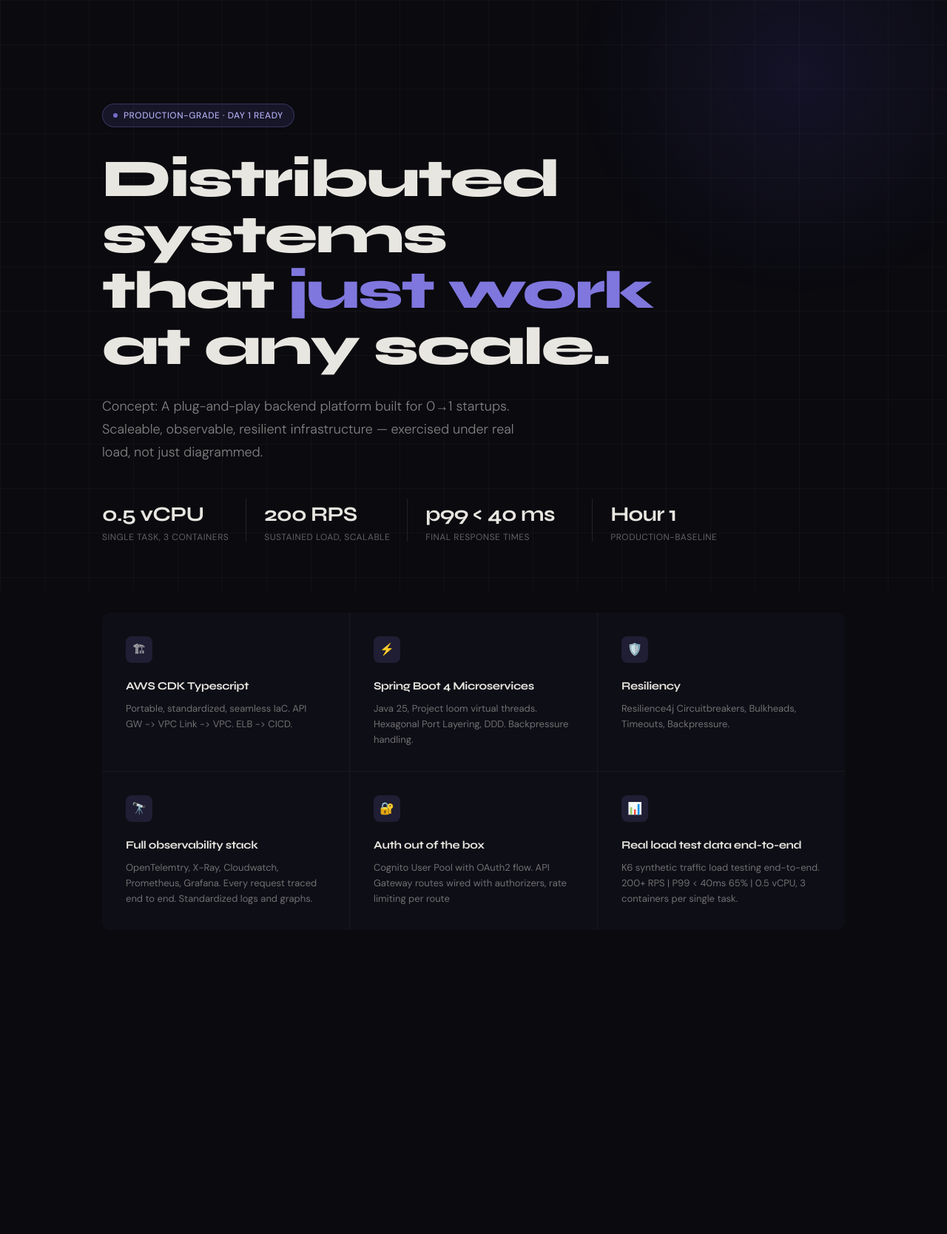
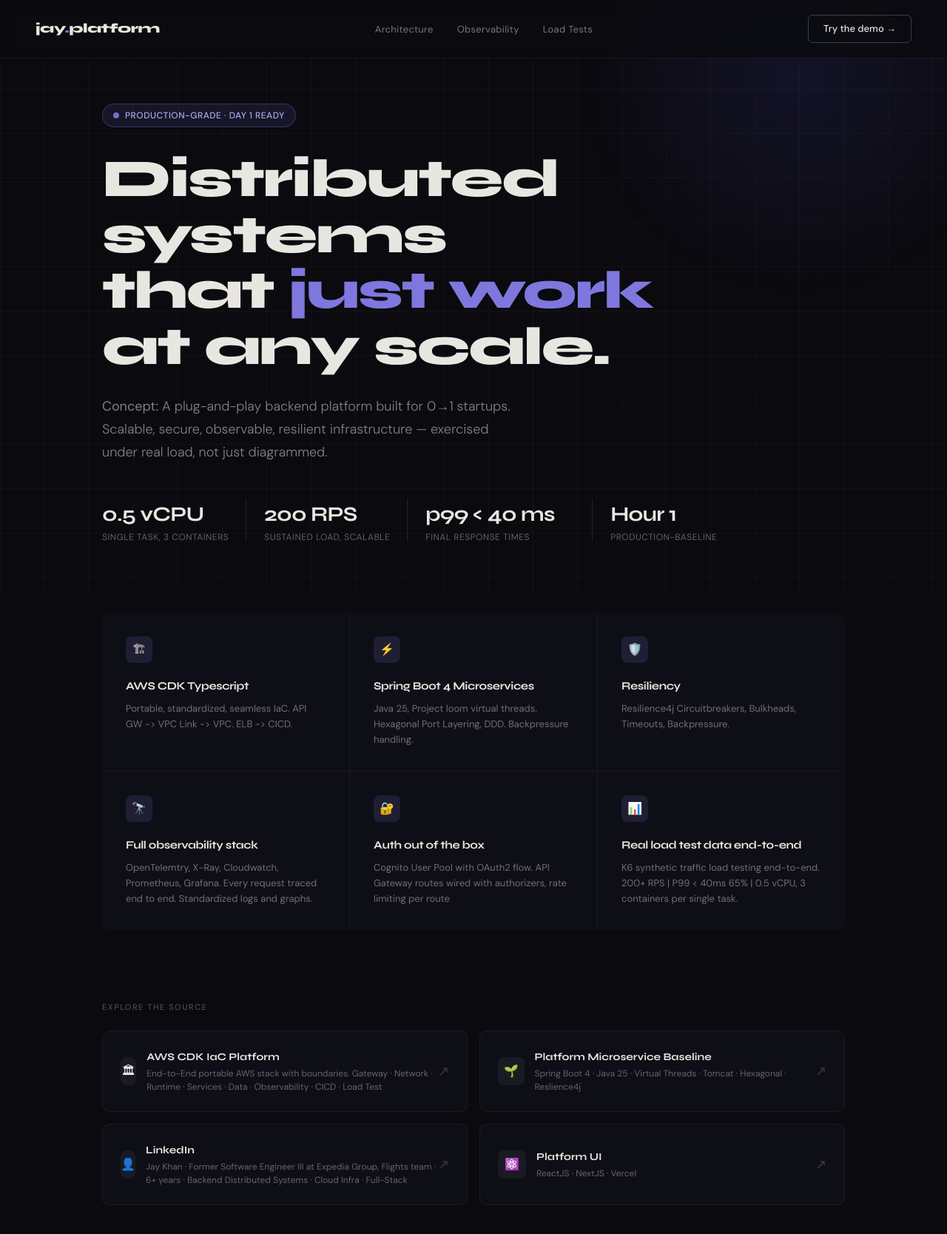
Before and after one commit to jaykhan0713/platform-ui, a Next.js app: page / in a window 1280 px wide. Shown: the top 1668 px of the page at 74% size. Before the commit the page ends 1453 px from the top, so only its background shows below. Built offline with nearby package versions, Linux system fonts and the light colour scheme.

Commit message:
Updated with Source Cards

```diff
--- a/src/app/page.tsx
+++ b/src/app/page.tsx
@@ -1,6 +1,8 @@
 import React from "react"
 import { StatCard, StatCardProps } from "@/components/landing/StatCard"
 import { FeatureCard } from "@/components/landing/FeatureCard"
+import { Nav } from "@/components/landing/Nav"
+import { SourceCard } from "@/components/landing/SourceCard"
 
 const stats: StatCardProps[] = [
   { name: "vCPU", start: 4, end: 0.5, suffix: " vCPU", label: "single task, 3 containers" },
@@ -27,8 +29,9 @@ const stats: StatCardProps[] = [
 export default function Home() {
   return (
     <main className="pt-[140px] pb-[100px] max-w-[1100px] mx-auto px-12">
+      <Nav />
       <div className="inline-flex items-center gap-2 bg-[#7F77DD]/[0.12] border-[0.5px] border-[#7F77DD]/30 rounded-full px-[14px] py-[6px] text-[12px] font-medium text-[#AFA9EC] tracking-[0.5px] uppercase mb-8">
-        <div className="w-[6px] h-[6px] rounded-full bg-[#7F77DD] animate-pulse" />
+        <div className="w-2 h-2 rounded-full bg-[#7F77DD] animate-pulse" />
         Production-grade · Day 1 ready
       </div>
       <h1 className="font-display font-extrabold text-[clamp(42px,6vw,72px)] leading-[1.05] tracking-[-2px] text-[#E8E6E0] mb-7 max-w-[800px]">
@@ -39,8 +42,9 @@ export default function Home() {
         at any scale.
       </h1>
       <p className="text-[18px] font-light leading-[1.7] text-[#E8E6E0]/55 max-w-[560px] mb-12">
-        Concept: A plug-and-play backend platform built for 0→1 startups. Scaleable, observable,
-        resilient infrastructure — exercised under real load, not just diagrammed.
+        <strong>Concept:</strong> A plug-and-play backend platform built for 0→1 startups. Scalable,
+        secure, observable, resilient infrastructure — exercised under real load, not just
+        diagrammed.
       </p>
       <div className="flex items-center gap-12 flex-wrap mb-24">
         {stats.map((stat, index) => (
@@ -79,6 +83,35 @@ export default function Home() {
           description="K6 synthetic traffic load testing end-to-end. 200+ RPS | P99 < 40ms 65% | 0.5 vCPU, 3 containers per single task."
         />
       </div>
+      <p className="text-[11px] font-medium tracking-[1.5px] uppercase text-[#E8E6E0]/30 mb-6">
+        Explore the source
+      </p>
+      <div className="grid grid-cols-2 gap-4 mb-20">
+        <SourceCard
+          title="AWS CDK IaC Platform"
+          icon="🏛"
+          description="End-to-End portable AWS stack with boundaries. Gateway · Network · Runtime · Services · Data · Observability · CICD · Load Test"
+          link="https://github.com/jaykhan0713/platform-aws-cdk/blob/main/README.md"
+        />
+        <SourceCard
+          title="Platform Microservice Baseline"
+          icon="🌱"
+          description="Spring Boot 4 · Java 25 · Virtual Threads · Tomcat · Hexagonal · Reslience4j "
+          link="https://github.com/jaykhan0713/platform-service/blob/main/README.md"
+        />
+        <SourceCard
+          title="LinkedIn"
+          icon="👤"
+          description="Jay Khan · Former Software Engineer III at Expedia Group, Flights team · 6+ years · Backend Distributed Systems · Cloud Infra · Full-Stack"
+          link="https://www.linkedin.com/in/jay-khan-458b3a132/"
+        />
+        <SourceCard
+          title="Platform UI"
+          icon="⚛️"
+          description="ReactJS · NextJS · Vercel"
+          link="https://github.com/jaykhan0713/platform-ui"
+        />
+      </div>
     </main>
   )
 }
--- /dev/null
+++ b/src/components/landing/Nav.tsx
@@ -0,0 +1,41 @@
+export function Nav() {
+  return (
+    <nav className="fixed top-0 left-0 right-0 z-50 px-12 py-5 flex items-center justify-between border-b border-white/[0.06] bg-[#0A0A0F]/80 backdrop-blur-[12px]">
+      <div className="font-display font-extrabold text-[18px] tracking-[-0.5px] text-[#E8E6E0]">
+        jay<span className="text-[#7F77DD]">.</span>platform
+      </div>
+      <ul className="flex items-center gap-8 list-none">
+        <li>
+          <a
+            href="#"
+            className="text-[13px] text-[#E8E6E0]/50 hover:text-[#E8E6E0] transition-colors no-underline tracking-[0.3px]"
+          >
+            Architecture
+          </a>
+        </li>
+        <li>
+          <a
+            href="#"
+            className="text-[13px] text-[#E8E6E0]/50 hover:text-[#E8E6E0] transition-colors no-underline tracking-[0.3px]"
+          >
+            Observability
+          </a>
+        </li>
+        <li>
+          <a
+            href="#"
+            className="text-[13px] text-[#E8E6E0]/50 hover:text-[#E8E6E0] transition-colors no-underline tracking-[0.3px]"
+          >
+            Load Tests
+          </a>
+        </li>
+      </ul>
+      <a
+        href="#"
+        className="text-[13px] font-medium text-[#E8E6E0] border border-white/20 px-5 py-2 rounded-md hover:border-[#7F77DD] hover:bg-[#7F77DD]/10 transition-all no-underline"
+      >
+        Try the demo →
+      </a>
+    </nav>
+  )
+}
--- /dev/null
+++ b/src/components/landing/SourceCard.tsx
@@ -0,0 +1,30 @@
+export interface SourceCardProps {
+  title: string
+  icon: string
+  description: string
+  link: string
+}
+
+export function SourceCard({ icon, title, description, link }: SourceCardProps) {
+  return (
+    <a
+      href={link}
+      target="_blank"
+      rel="noopener noreferrer"
+      className="bg-[#0E0E16] border border-white/[0.06] rounded-[10px] p-6 flex items-center justify-between hover:border-[#7F77DD]/30 hover:bg-[#7F77DD]/[0.05] transition-colors group"
+    >
+      <div className="flex items-center gap-[14px]">
+        <div className="w-[38px] h-[38px] rounded-lg bg-white/[0.05] flex items-center justify-center text-base">
+          {icon}
+        </div>
+        <div>
+          <div className="font-display font-bold text-[14px] text-[#E8E6E0] mb-[3px]">{title}</div>
+          <div className="text-[12px] text-[#E8E6E0]/40">{description}</div>
+        </div>
+      </div>
+      <span className="text-[18px] text-[#E8E6E0]/20 group-hover:text-[#7F77DD] group-hover:translate-x-[2px] group-hover:-translate-y-[2px] transition-all">
+        ↗
+      </span>
+    </a>
+  )
+}
```
